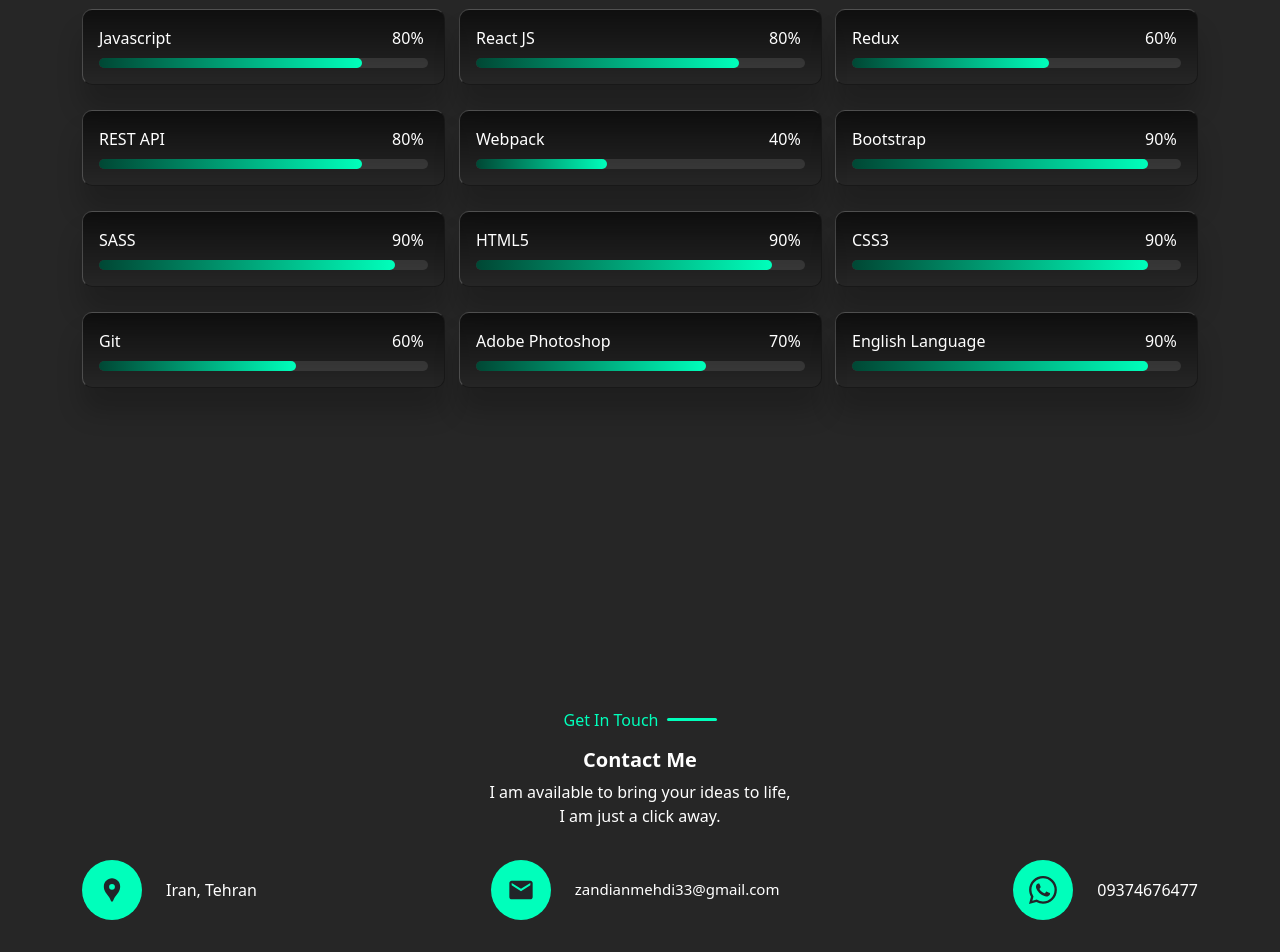
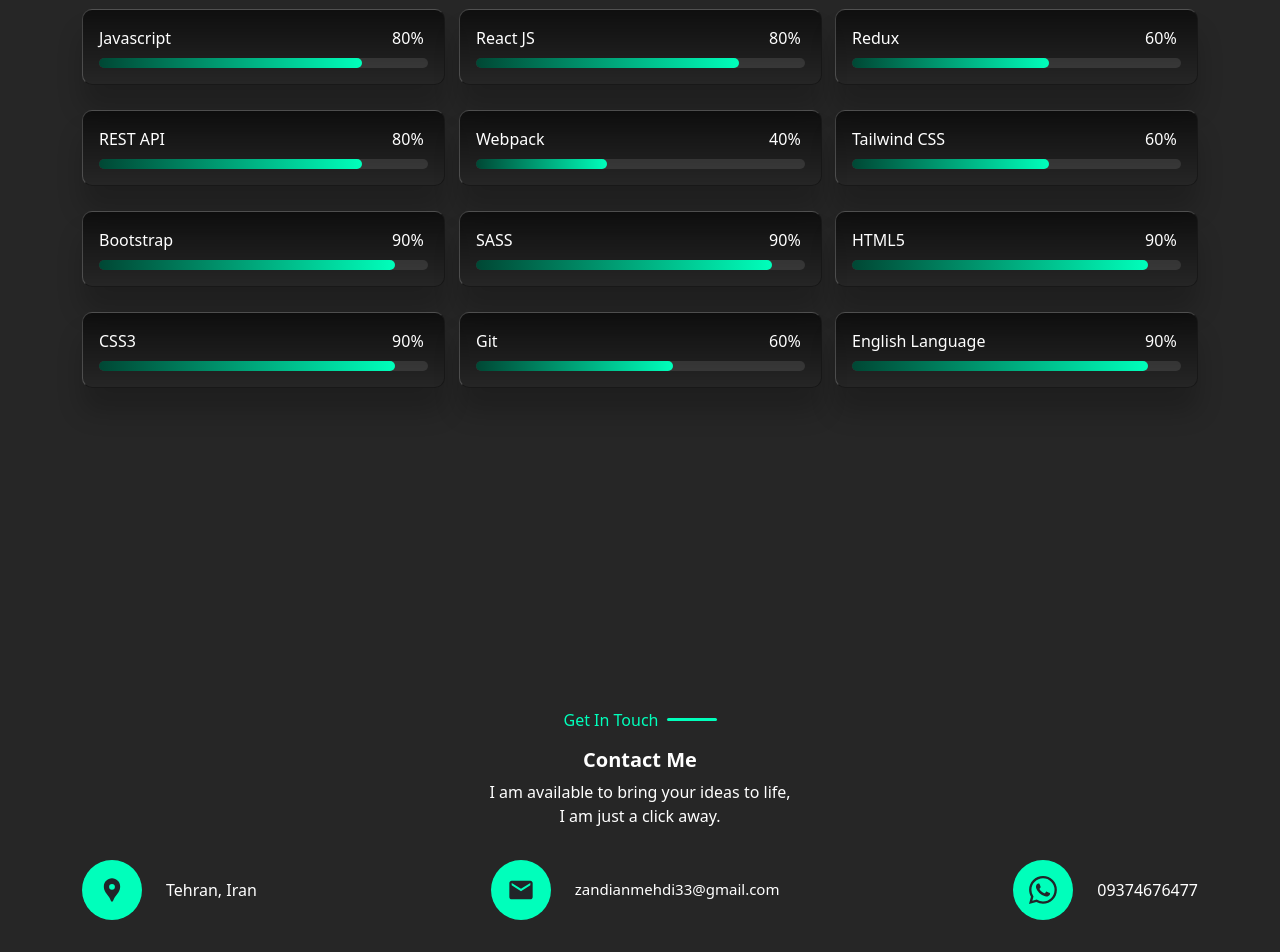
Before and after one commit to Mehdi-Zandian/Mehdi-Zandian, a React (Create React App) app: page / in a window 1280 px wide. Shown: the part 3580-4532 px from the top of the page. Built offline with nearby package versions, Linux system fonts and the light colour scheme.

Commit message:
updated my skills (tailwind css) 🔝

```diff
--- a/public/skills.json
+++ b/public/skills.json
@@ -21,6 +21,10 @@
       "percent": 40
     },
     {
+      "name": "Tailwind CSS",
+      "percent": 60
+    },
+    {
       "name": "Bootstrap",
       "percent": 90
     },
@@ -41,10 +45,6 @@
       "percent": 60
     },
     {
-      "name": "Adobe Photoshop",
-      "percent": 70
-    },
-    {
       "name": "English Language",
       "percent": 90
     }
--- a/src/components/Portfolio/ContactMe/ContactMe.js
+++ b/src/components/Portfolio/ContactMe/ContactMe.js
@@ -28,7 +28,7 @@ function ContactMe() {
             <div className="contact__ItemIcon rounded-circle p-3 me-4">
               <MdLocationPin className="fs-3 text-dark" />
             </div>
-            <span>Iran, Tehran</span>
+            <span>Tehran, Iran</span>
           </div>
           <div
             title="My Email Address"
```
Also changed, not shown: 1 other file (tests, documents, lock files or other folders).
